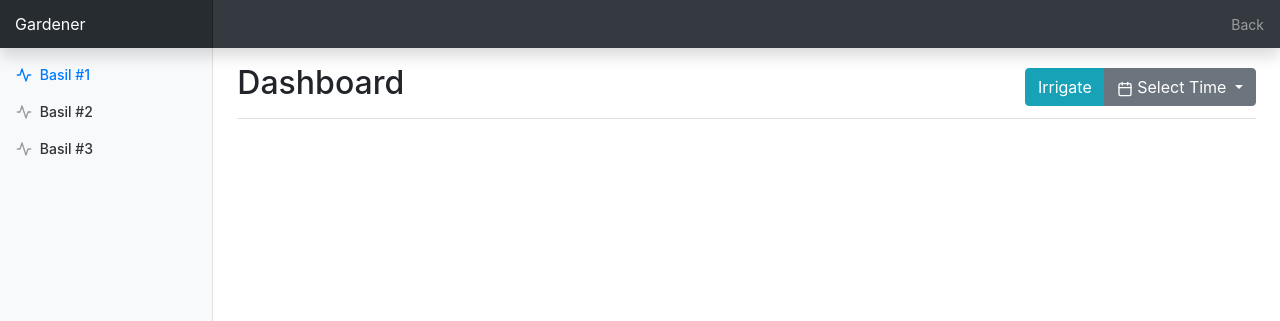
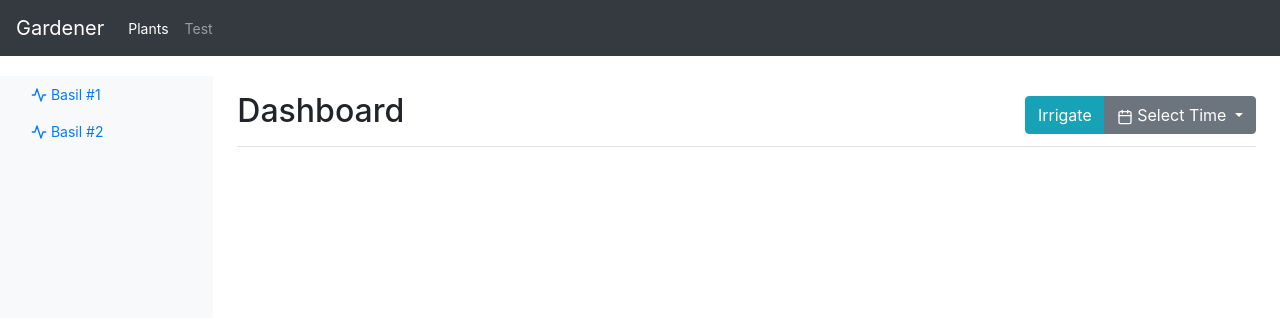
Before and after one commit to diegoeche/gardener, a plain HTML site: page templates/dashboard.html in a window 1280 px wide. Shown: the top 321 px of the page. Drawn offline with nearby package versions, Linux system fonts and the light colour scheme.

Commit message:
Improving navigation

```diff
--- a/static/dashboard.css
+++ b/static/dashboard.css
@@ -8,100 +8,10 @@ body {
   vertical-align: text-bottom;
 }
 
-/*
- * Sidebar
- */
-
-.sidebar {
-  position: fixed;
-  top: 0;
-  bottom: 0;
-  left: 0;
-  z-index: 100; /* Behind the navbar */
-  padding: 48px 0 0; /* Height of navbar */
-  box-shadow: inset -1px 0 0 rgba(0, 0, 0, .1);
+body {
+  padding-bottom: 20px;
 }
 
-.sidebar-sticky {
-  position: relative;
-  top: 0;
-  height: calc(100vh - 48px);
-  padding-top: .5rem;
-  overflow-x: hidden;
-  overflow-y: auto; /* Scrollable contents if viewport is shorter than content. */
+.navbar {
+  margin-bottom: 20px;
 }
-
-@supports ((position: -webkit-sticky) or (position: sticky)) {
-  .sidebar-sticky {
-    position: -webkit-sticky;
-    position: sticky;
-  }
-}
-
-.sidebar .nav-link {
-  font-weight: 500;
-  color: #333;
-}
-
-.sidebar .nav-link .feather {
-  margin-right: 4px;
-  color: #999;
-}
-
-.sidebar .nav-link.active {
-  color: #007bff;
-}
-
-.sidebar .nav-link:hover .feather,
-.sidebar .nav-link.active .feather {
-  color: inherit;
-}
-
-.sidebar-heading {
-  font-size: .75rem;
-  text-transform: uppercase;
-}
-
-/*
- * Content
- */
-
-[role="main"] {
-  padding-top: 48px; /* Space for fixed navbar */
-}
-
-/*
- * Navbar
- */
-
-.navbar-brand {
-  padding-top: .75rem;
-  padding-bottom: .75rem;
-  font-size: 1rem;
-  background-color: rgba(0, 0, 0, .25);
-  box-shadow: inset -1px 0 0 rgba(0, 0, 0, .25);
-}
-
-.navbar .form-control {
-  padding: .75rem 1rem;
-  border-width: 0;
-  border-radius: 0;
-}
-
-.form-control-dark {
-  color: #fff;
-  background-color: rgba(255, 255, 255, .1);
-  border-color: rgba(255, 255, 255, .1);
-}
-
-.form-control-dark:focus {
-  border-color: transparent;
-  box-shadow: 0 0 0 3px rgba(255, 255, 255, .25);
-}
-
-/*
- * Utilities
- */
-
-.border-top { border-top: 1px solid #e5e5e5; }
-.border-bottom { border-bottom: 1px solid #e5e5e5; }
--- a/templates/dashboard.html
+++ b/templates/dashboard.html
@@ -26,13 +26,36 @@
   </head>
 
   <body>
-    <nav class="navbar navbar-dark fixed-top bg-dark flex-md-nowrap p-0 shadow">
-      <a class="navbar-brand col-sm-3 col-md-2 mr-0" href="#">Gardener</a>
-      <ul class="navbar-nav px-3">
-        <li class="nav-item text-nowrap">
-          <a class="nav-link" href="#">Back</a>
-        </li>
-      </ul>
+<nav class="navbar navbar-expand-md navbar-dark bg-dark">
+      <a class="navbar-brand" href="#">Gardener</a>
+      <button class="navbar-toggler" type="button" data-toggle="collapse" data-target="#navbarsExample04" aria-controls="navbarsExample04" aria-expanded="false" aria-label="Toggle navigation">
+        <span class="navbar-toggler-icon"></span>
+      </button>
+
+      <div class="collapse navbar-collapse" id="navbarsExample04">
+        <ul class="navbar-nav mr-auto">
+          <li class="nav-item active">
+            <a class="nav-link" href="#">Plants <span class="sr-only">(current)</span></a>
+          </li>
+          <li class="nav-item">
+            <a class="nav-link" href="/gardener">Test</a>
+          </li>
+          <!-- <li class="nav-item"> -->
+          <!--   <a class="nav-link disabled" href="#">Disabled</a> -->
+          <!-- </li> -->
+          <!-- <li class="nav-item dropdown"> -->
+          <!--   <a class="nav-link dropdown-toggle" href="http://example.com" id="dropdown04" data-toggle="dropdown" aria-haspopup="true" aria-expanded="false">Dropdown</a> -->
+          <!--   <div class="dropdown-menu" aria-labelledby="dropdown04"> -->
+          <!--     <a class="dropdown-item" href="#">Action</a> -->
+          <!--     <a class="dropdown-item" href="#">Another action</a> -->
+          <!--     <a class="dropdown-item" href="#">Something else here</a> -->
+          <!--   </div> -->
+          <!-- </li> -->
+        </ul>
+        <!-- <form class="form-inline my-2 my-md-0"> -->
+        <!--   <input class="form-control" type="text" placeholder="Search"> -->
+        <!-- </form> -->
+      </div>
     </nav>
     <div class="container-fluid">
       <div class="row">
@@ -45,16 +68,10 @@
                   Basil #1 <span class="sr-only">(current)</span>
                 </a>
               </li>
-              <li class="nav-item">
+	      <li class="nav-item">
                 <a class="nav-link" href="#">
                   <span data-feather="activity"></span>
                   Basil #2
-                </a>
-              </li>
-              <li class="nav-item">
-                <a class="nav-link" href="#">
-                  <span data-feather="activity"></span>
-                  Basil #3
                 </a>
               </li>
             </ul>
@@ -76,6 +93,7 @@
 
 		<div class="dropdown-menu" aria-labelledby="dropdownMenuButton">
 		  <a class="dropdown-item" href="#last-hour">Last Hour</a>
+		  <a class="dropdown-item" href="#last-6-hours">Last 6 Hours</a>
 		  <a class="dropdown-item" href="#today">Today</a>
 		  <a class="dropdown-item" href="#historical">All Time</a>
 		</div>
```
Also changed, not shown: 1 other file.
